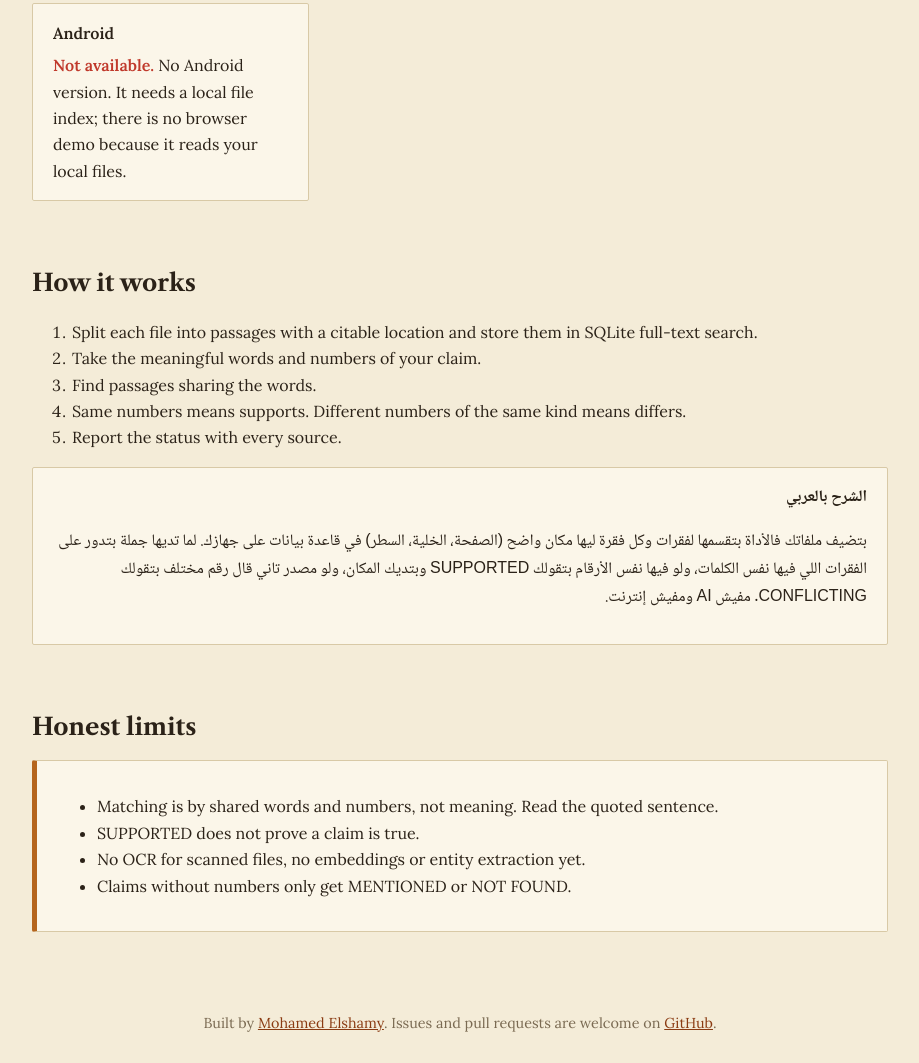
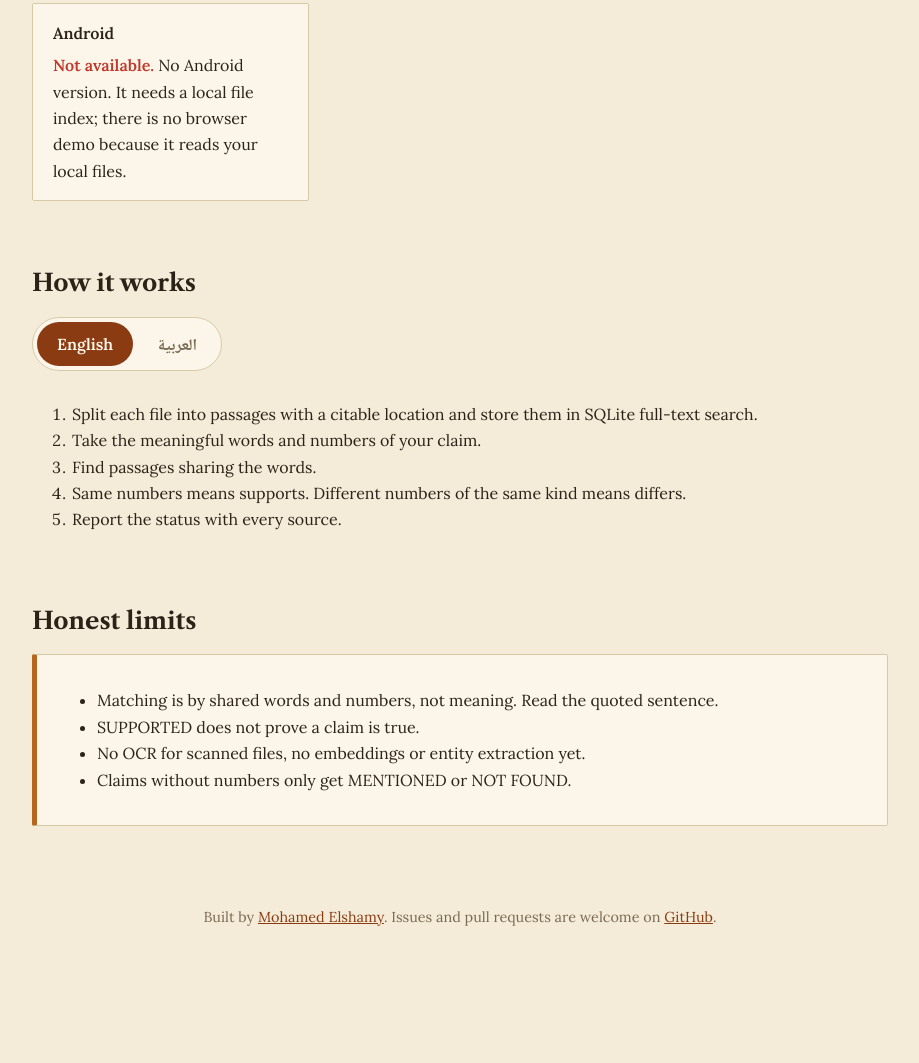
Before and after one commit to Hamasa-ElShamy/sourcetrail, a plain HTML site: page docs/index.html in a window 1280 px wide. Shown: the part 1866-2929 px from the top of the page, without its empty margins (180-1099 px from the left). After the commit the page ends 2856 px from the top, so only its background shows below. Drawn offline with nearby package versions, Linux system fonts and the light colour scheme.

Commit message:
Add Arabic/English toggle for the explainer (localStorage, browser-language default)

```diff
--- a/docs/index.html
+++ b/docs/index.html
@@ -41,6 +41,11 @@ h1{font-family:var(--head);font-size:clamp(2rem,8vw,3rem);overflow-wrap:break-wo
 .card{transition:border-color .25s var(--ease-out),transform .25s var(--ease-out)}
 .card:hover{border-color:var(--acc);transform:translateY(-2px)}
 @media (prefers-reduced-motion:reduce){*,*:before,*:after{animation:none!important;transition:none!important}}
+
+/* language toggle */
+.langtoggle{display:inline-flex;gap:4px;margin:0 0 14px;background:var(--card);border:1px solid var(--line);border-radius:99px;padding:4px}
+.langtoggle button{border:0;background:transparent;color:var(--mut);font:inherit;font-weight:600;min-height:44px;padding:8px 20px;border-radius:99px;cursor:pointer;transition:background .2s var(--ease-out),color .2s var(--ease-out)}
+.langtoggle button[aria-pressed="true"]{background:var(--acc);color:var(--accfg)}
 </style></head><body>
 <header class="hero"><div class="wrap"><h1>SourceTrail</h1><p class="tag">Where did I get that number from? Trace a claim to its evidence.</p>
 <a class="btn" href="https://github.com/mohamed-elshamy-ai/sourcetrail">View on GitHub</a><a class="btn alt" href="#install">Install</a>
@@ -82,9 +87,24 @@ sourcetrail add ~/Research
 sourcetrail trace &quot;The model achieved 92% accuracy&quot;</code></pre><div><span class="ok"><b>Tested.</b></span> Tested on Linux (Python 3.10, SQLite with FTS5).</div></div>
 <div class="card"><h3>Android</h3><div><span class="no"><b>Not available.</b></span> No Android version. It needs a local file index; there is no browser demo because it reads your local files.</div></div>
 </div></section>
-<section><h2>How it works</h2><ol><li>Split each file into passages with a citable location and store them in SQLite full-text search.</li><li>Take the meaningful words and numbers of your claim.</li><li>Find passages sharing the words.</li><li>Same numbers means supports. Different numbers of the same kind means differs.</li><li>Report the status with every source.</li></ol>
-<div class="card" dir="rtl" lang="ar" style="text-align:start"><b>الشرح بالعربي</b><p>بتضيف ملفاتك فالأداة بتقسمها لفقرات وكل فقرة ليها مكان واضح (الصفحة، الخلية، السطر) في قاعدة بيانات على جهازك. لما تديها جملة بتدور على الفقرات اللي فيها نفس الكلمات، ولو فيها نفس الأرقام بتقولك SUPPORTED وبتديك المكان، ولو مصدر تاني قال رقم مختلف بتقولك CONFLICTING. مفيش AI ومفيش إنترنت.</p></div></section>
+<section class="how-section"><h2><span class="lang-en">How it works</span><span class="lang-ar" hidden>إزاي بيشتغل</span></h2><div class="langtoggle" role="group" aria-label="Language / اللغة"><button type="button" data-lang="en" aria-pressed="true">English</button><button type="button" data-lang="ar" aria-pressed="false">العربية</button></div><div class="lang-en"><ol><li>Split each file into passages with a citable location and store them in SQLite full-text search.</li><li>Take the meaningful words and numbers of your claim.</li><li>Find passages sharing the words.</li><li>Same numbers means supports. Different numbers of the same kind means differs.</li><li>Report the status with every source.</li></ol>
+</div><div class="card lang-ar" dir="rtl" lang="ar" style="text-align:start"><b>الشرح بالعربي</b><p>بتضيف ملفاتك فالأداة بتقسمها لفقرات وكل فقرة ليها مكان واضح (الصفحة، الخلية، السطر) في قاعدة بيانات على جهازك. لما تديها جملة بتدور على الفقرات اللي فيها نفس الكلمات، ولو فيها نفس الأرقام بتقولك SUPPORTED وبتديك المكان، ولو مصدر تاني قال رقم مختلف بتقولك CONFLICTING. مفيش AI ومفيش إنترنت.</p></div></section>
 <section><h2>Honest limits</h2><div class="card warn"><ul><li>Matching is by shared words and numbers, not meaning. Read the quoted sentence.</li><li>SUPPORTED does not prove a claim is true.</li><li>No OCR for scanned files, no embeddings or entity extraction yet.</li><li>Claims without numbers only get MENTIONED or NOT FOUND.</li></ul></div></section>
 </main>
 <footer>Built by <a href="https://github.com/mohamed-elshamy-ai">Mohamed Elshamy</a>. Issues and pull requests are welcome on <a href="https://github.com/mohamed-elshamy-ai/sourcetrail">GitHub</a>.</footer>
-</body></html>
+<script>
+(function(){
+ var KEY='site-lang';
+ function apply(lang){
+  document.querySelectorAll('.lang-en').forEach(function(e){e.hidden=lang!=='en'});
+  document.querySelectorAll('.lang-ar').forEach(function(e){e.hidden=lang!=='ar'});
+  document.querySelectorAll('.langtoggle button').forEach(function(b){b.setAttribute('aria-pressed',b.dataset.lang===lang?'true':'false')});
+  document.querySelectorAll('.how-section').forEach(function(s){s.dir=lang==='ar'?'rtl':'ltr'});
+  try{localStorage.setItem(KEY,lang)}catch(e){}
+ }
+ var def=(navigator.language||'en').toLowerCase().indexOf('ar')===0?'ar':'en';
+ var saved=null; try{saved=localStorage.getItem(KEY)}catch(e){}
+ apply(saved||def);
+ document.querySelectorAll('.langtoggle button').forEach(function(b){b.addEventListener('click',function(){apply(b.dataset.lang)})});
+})();
+</script></body></html>
```
